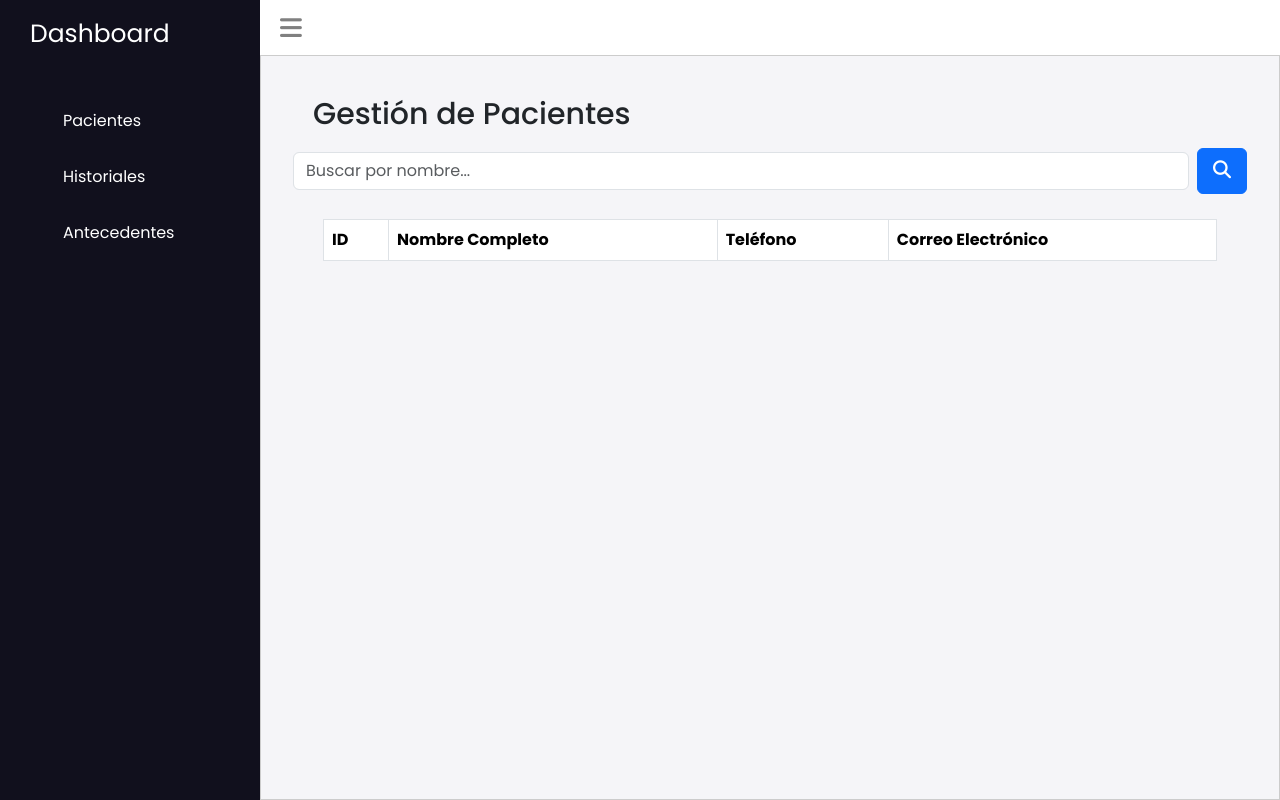
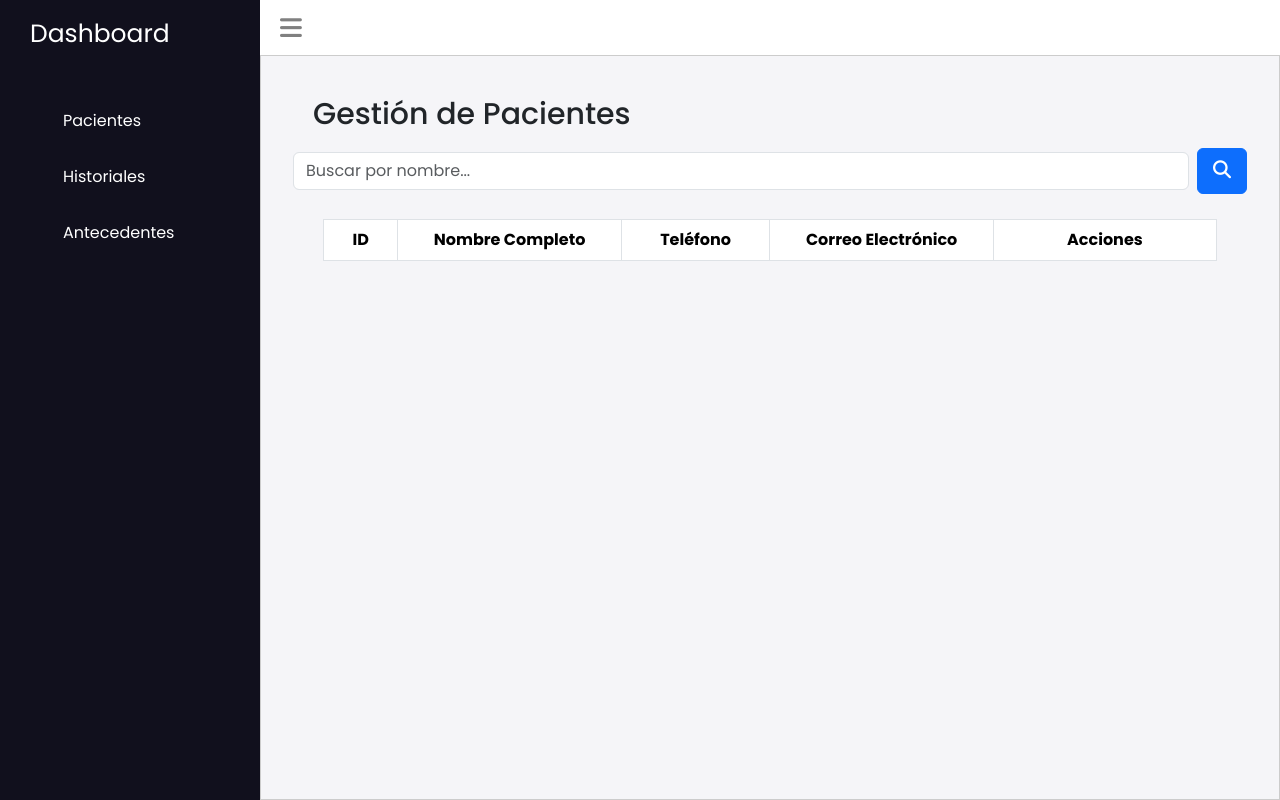
Before and after one commit to Rodrigo459-tl/Alcantara, a PHP site: page /pages/dashboard.php in a window 1280 px wide. Run offline with PHP 8.4, Linux system fonts and the light colour scheme; tables that the repository leaves empty hold one stand-in row (values such as "Sample post"); lists and menus that the app fills with data are empty.

Commit message:
Agregar botones para editar

```diff
--- a/Pagina/pages/Conexion/Tabla_paciente.php
+++ b/Pagina/pages/Conexion/Tabla_paciente.php
@@ -37,9 +37,9 @@
             $stmt->execute();
 
             //return
-            $user = $stmt->fetch();
+            $datos = $stmt->fetch();
 
-            return $user ?: [];
+            return $datos ?: [];
         } catch (Exception $e) {
             echo "Error" . $e->getMessage() . "";
             return array();
@@ -66,9 +66,9 @@
             $stmt->execute();
 
             //return
-            $user = $stmt->fetch();
+            $datos = $stmt->fetch();
 
-            return $user ?: [];
+            return $datos ?: [];
         } catch (Exception $e) {
             echo "Error" . $e->getMessage() . "";
             return array();
--- a/Pagina/pages/dashboard.php
+++ b/Pagina/pages/dashboard.php
@@ -53,6 +53,24 @@
     .scrollable-div::-webkit-scrollbar-thumb:hover {
       background-color: #555;
       /* Color al pasar el cursor */
+    }
+
+    #pacientesTable th,
+    #pacientesTable td {
+      text-align: center;
+    }
+
+    #pacientesTable .fixed-column {
+      width: 50px;
+      /* Ajusta el tamaño de las columnas según tus necesidades */
+      overflow: hidden;
+      text-overflow: ellipsis;
+      white-space: nowrap;
+    }
+
+    #pacientesTable .fixed-column:last-child {
+      width: 150px;
+      /* Ajuste del tamaño para la columna de Acciones */
     }
   </style>
 </head>
@@ -123,10 +141,11 @@
             <table id="pacientesTable" class="table table-bordered">
               <thead>
                 <tr>
-                  <th>ID</th>
-                  <th>Nombre Completo</th>
-                  <th>Teléfono</th>
-                  <th>Correo Electrónico</th>
+                  <th class="col-1">ID</th>
+                  <th class="col-3">Nombre Completo</th>
+                  <th class="col-2">Teléfono</th>
+                  <th class="col-3">Correo Electrónico</th>
+                  <th class="col-3">Acciones</th>
                 </tr>
               </thead>
               <tbody>
@@ -414,20 +433,41 @@
 
       if (!paciente.idPaciente) {
         tbody.innerHTML =
-          '<tr><td colspan="4" class="text-center">No se encontraron resultados.</td></tr>';
+          '<tr><td colspan="5" class="text-center">No se encontraron resultados.</td></tr>';
         return;
       }
 
       // Crear una fila con los datos recibidos
       const row = document.createElement("tr");
       row.innerHTML = `
-      <td>${paciente.idPaciente}</td>
-      <td>${paciente.NombreCompleto}</td>
-      <td>${paciente.Telefono}</td>
-      <td>${paciente.Correo ? paciente.Correo : "N/A"}</td>
+      <td class="col-1">${paciente.idPaciente}</td>
+      <td class="col-3">${paciente.NombreCompleto}</td>
+      <td class="col-2">${paciente.Telefono}</td>
+      <td class="col-3">${paciente.Correo ? paciente.Correo : "N/A"}</td>
+      <td class="col-3">
+        <button class="btn btn-warning" onclick="modificarDatos(${paciente.idPaciente})">Modificar Datos</button>
+        <button class="btn btn-info" onclick="verHistorial(${paciente.idPaciente})">Ver Historial</button>
+      </td>
       `;
+
       tbody.appendChild(row);
     }
+    // Función para manejar el botón "Modificar Datos"
+    function modificarDatos(idPaciente) {
+      console.log("Modificar datos del paciente con ID:", idPaciente);
+      // Aquí puedes redirigir o hacer alguna acción con la id del paciente
+      // Por ejemplo:
+      // window.location.href = `modificar_paciente.php?id=${idPaciente}`;
+    }
+
+    // Función para manejar el botón "Ver Historial"
+    function verHistorial(idPaciente) {
+      console.log("Ver historial del paciente con ID:", idPaciente);
+      // Aquí puedes redirigir o hacer alguna acción con la id del paciente
+      // Por ejemplo:
+      // window.location.href = `historial_paciente.php?id=${idPaciente}`;
+    }
+
   </script>
 </body>
 
--- a/Pagina/pages/style.css
+++ b/Pagina/pages/style.css
@@ -195,7 +195,7 @@
   margin: 25px 30px 25px 30px;
 }
 
-/* Scripts temporales */
+/* ------------------------- Scripts temporales ------------------------------ */
 
 /* Contenedor de la barra de búsqueda */
 .search-container {
```
